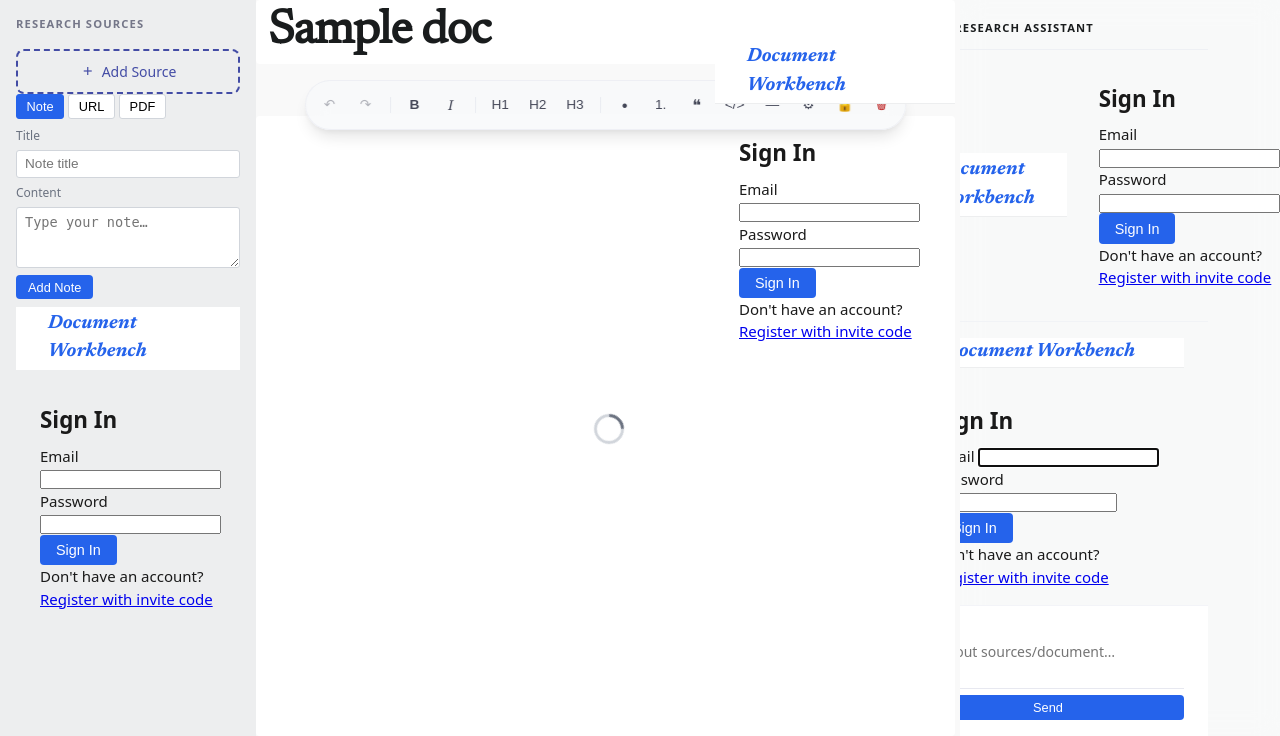
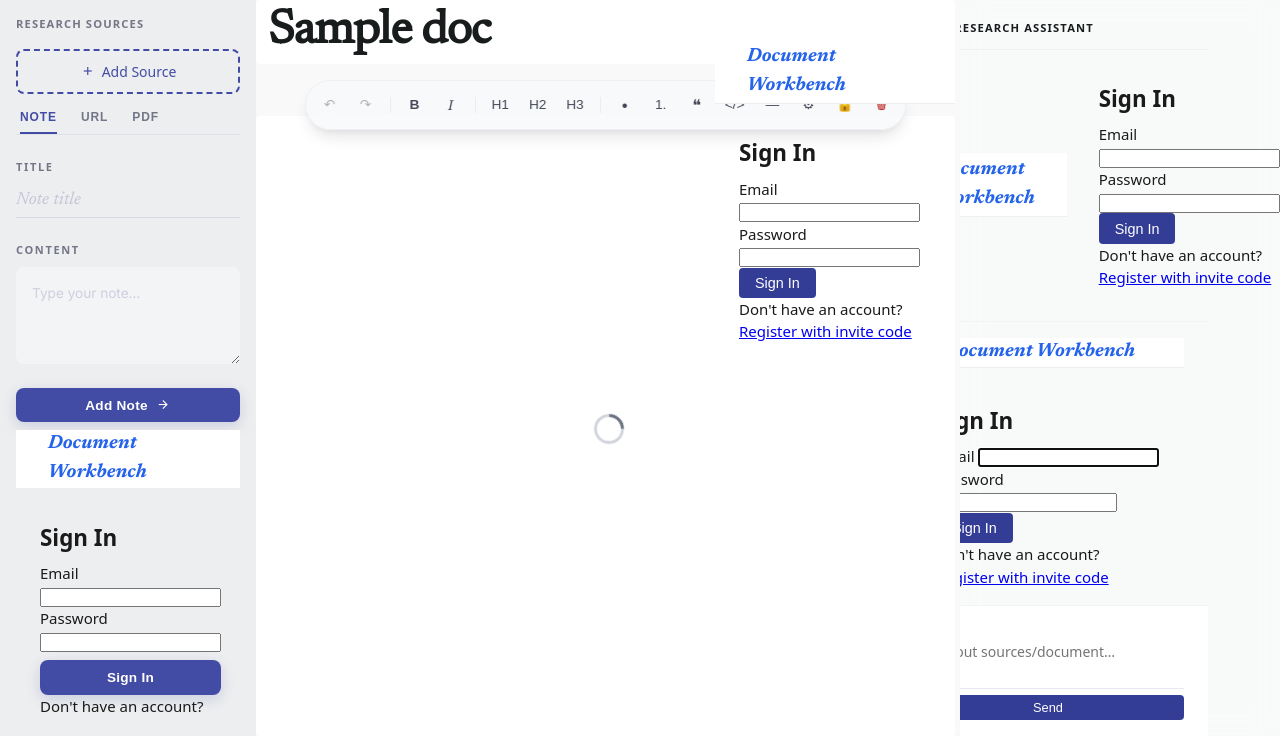
Before and after one commit to wgilpin/documentLM, a FastAPI app: template src/writer/templates/document.html in a window 1280 px wide, after a click that opens the changed part. Shown: the part 64-800 px from the top of the page. Run offline with FastAPI, Linux system fonts and the light colour scheme; the template is opened without the code that fills it: most values are stand-ins (such as "Sample title", 1, 10 or a date in 2020); some libraries are stand-ins or nearby versions.

Commit message:
feat: improve styles in doc viewer to match design

```diff
--- a/src/writer/templates/document.html
+++ b/src/writer/templates/document.html
@@ -34,7 +34,10 @@
                         <label>Content</label>
                         <textarea name="content" rows="3" placeholder="Type your note…"></textarea>
                     </div>
-                    <button type="submit" class="btn btn-primary btn-sm">Add Note</button>
+                    <button type="submit" class="btn btn-primary btn-sm">
+                        Add Note
+                        <span class="material-symbols-outlined" style="font-size: 1.1em;">arrow_forward</span>
+                    </button>
                 </form>
             </div>
 
@@ -57,7 +60,10 @@
                         <label>Summary</label>
                         <textarea name="content" rows="2" placeholder="Optional summary…"></textarea>
                     </div>
-                    <button type="submit" class="btn btn-primary btn-sm">Add URL</button>
+                    <button type="submit" class="btn btn-primary btn-sm">
+                        Add URL
+                        <span class="material-symbols-outlined" style="font-size: 1.1em;">arrow_forward</span>
+                    </button>
                 </form>
             </div>
 
@@ -77,7 +83,10 @@
                         <label>PDF file</label>
                         <input type="file" name="file" accept=".pdf" required>
                     </div>
-                    <button type="submit" class="btn btn-primary btn-sm">Upload PDF</button>
+                    <button type="submit" class="btn btn-primary btn-sm">
+                        Upload PDF
+                        <span class="material-symbols-outlined" style="font-size: 1.1em;">arrow_forward</span>
+                    </button>
                 </form>
             </div>
         </details>
--- a/static/style.css
+++ b/static/style.css
@@ -12,7 +12,8 @@ body {
     background: #f9f9f9;
 }
 
-header, .site-header {
+header,
+.site-header {
     background: #ffffff;
     padding: 0 2rem;
     height: 64px;
@@ -69,7 +70,9 @@ main:has(.editor-layout) {
     font-weight: 500;
 }
 
-.doc-item a:hover { text-decoration: underline; }
+.doc-item a:hover {
+    text-decoration: underline;
+}
 
 .doc-item .meta {
     font-size: 0.8rem;
@@ -87,25 +90,31 @@ main:has(.editor-layout) {
 }
 
 .btn-primary {
-    background: #2563eb;
+    background: #343d96;
     color: #fff;
 }
 
-.btn-primary:hover { background: #1d4ed8; }
+.btn-primary:hover {
+    background: #1d4ed8;
+}
 
 .btn-danger {
     background: #dc2626;
     color: #fff;
 }
 
-.btn-danger:hover { background: #b91c1c; }
+.btn-danger:hover {
+    background: #b91c1c;
+}
 
 .btn-secondary {
     background: #e5e7eb;
     color: #374151;
 }
 
-.btn-secondary:hover { background: #d1d5db; }
+.btn-secondary:hover {
+    background: #d1d5db;
+}
 
 /* Editor layout */
 .editor-layout {
@@ -140,7 +149,7 @@ main:has(.editor-layout) {
 .chat-panel {
     display: flex;
     flex-direction: column;
-    background: rgba(248,249,250,0.85);
+    background: rgba(248, 249, 250, 0.85);
     backdrop-filter: blur(12px);
     border-left: none;
     overflow: hidden;
@@ -149,7 +158,7 @@ main:has(.editor-layout) {
 
 .chat-panel-header {
     padding: 1.25rem 1.5rem 0.75rem;
-    border-bottom: 1px solid rgba(196,197,217,0.2);
+    border-bottom: 1px solid rgba(196, 197, 217, 0.2);
     flex-shrink: 0;
 }
 
@@ -173,7 +182,7 @@ main:has(.editor-layout) {
 .chat-input-wrap {
     padding: 1rem 1.5rem;
     background: #ffffff;
-    border-top: 1px solid rgba(196,197,217,0.2);
+    border-top: 1px solid rgba(196, 197, 217, 0.2);
     flex-shrink: 0;
 }
 
@@ -236,7 +245,7 @@ main:has(.editor-layout) {
     display: flex;
     align-items: center;
     justify-content: center;
-    background: rgba(255,255,255,0.8);
+    background: rgba(255, 255, 255, 0.8);
     border-radius: 4px;
     z-index: 10;
 }
@@ -295,8 +304,13 @@ main:has(.editor-layout) {
     margin-bottom: 0.2em;
 }
 
-.tiptap-editor .ProseMirror strong { font-weight: 600; }
-.tiptap-editor .ProseMirror em { font-style: italic; }
+.tiptap-editor .ProseMirror strong {
+    font-weight: 600;
+}
+
+.tiptap-editor .ProseMirror em {
+    font-style: italic;
+}
 
 .tiptap-editor .ProseMirror code {
     background: #f3f4f6;
@@ -447,11 +461,13 @@ main:has(.editor-layout) {
     border-radius: 0.5rem;
     background: #ffffff;
     font-size: 0.85rem;
-    box-shadow: 0 1px 2px rgba(0,0,0,0.04);
+    box-shadow: 0 1px 2px rgba(0, 0, 0, 0.04);
     transition: border-color 0.15s;
 }
 
-.source-item:hover { border-color: #c4c5d9; }
+.source-item:hover {
+    border-color: #c4c5d9;
+}
 
 .source-type-icon {
     color: #434ca5;
@@ -486,27 +502,164 @@ main:has(.editor-layout) {
 
 .source-tabs {
     display: flex;
-    gap: 0.25rem;
-    margin-bottom: 0.5rem;
+    gap: 1.5rem;
+    border-bottom: 1px solid rgba(196, 197, 217, 0.3);
+    margin-bottom: 1.5rem;
+    padding-left: 0.25rem;
+    margin-top: 1rem;
 }
 
 .tab-btn {
-    padding: 0.25rem 0.6rem;
-    border: 1px solid #d1d5db;
-    border-radius: 3px;
+    padding: 0 0 0.5rem 0;
+    font-size: 0.75rem;
+    font-weight: 600;
+    letter-spacing: 0.075em;
+    text-transform: uppercase;
+    border: none;
+    background: transparent;
+    border-bottom: 2px solid transparent;
+    color: #747688;
     cursor: pointer;
-    background: #fff;
-    font-size: 0.8rem;
+    transition: all 0.2s;
+}
+
+.tab-btn:hover {
+    color: #191c1d;
 }
 
 .tab-btn.active {
-    background: #2563eb;
-    color: #fff;
-    border-color: #2563eb;
+    border-bottom-color: #434ca5;
+    color: #434ca5;
 }
 
-.tab-panel { display: none; }
-.tab-panel.active { display: block; }
+/* Specific overrides for Add Source section inputs */
+.sources-panel .form-group {
+    display: flex;
+    flex-direction: column;
+    gap: 0.5rem;
+    margin-bottom: 1.5rem;
+}
+
+.sources-panel .form-group label {
+    font-size: 0.6875rem;
+    text-transform: uppercase;
+    letter-spacing: 0.15em;
+    color: #747688;
+    font-weight: 600;
+}
+
+.sources-panel .form-group input {
+    width: 100%;
+    background: transparent;
+    border: none !important;
+    border-bottom: 1px solid rgba(196, 197, 217, 0.5) !important;
+    border-radius: 0 !important;
+    padding: 0.5rem 0 !important;
+    font-size: 1.1rem !important;
+    font-family: 'Newsreader', Georgia, serif;
+    font-style: italic;
+    color: #191c1d;
+}
+
+.sources-panel .form-group input:focus {
+    outline: none;
+    border-bottom-color: #434ca5 !important;
+    box-shadow: none !important;
+}
+
+.sources-panel .form-group input::placeholder {
+    color: #c4c5d9;
+}
+
+/* Specific styling for file inputs to appear clean and grey */
+.sources-panel .form-group input[type="file"] {
+    font-family: 'Inter', sans-serif !important;
+    font-style: normal !important;
+    font-size: 0.85rem !important;
+    color: #747688 !important;
+    border: none !important;
+    padding: 0.5rem 0 !important;
+    cursor: pointer;
+}
+
+.sources-panel .form-group input[type="file"]::file-selector-button {
+    font-family: 'Inter', sans-serif;
+    font-weight: 600;
+    font-size: 0.75rem;
+    color: #434656;
+    background: #f3f4f5;
+    border: 1px solid rgba(196, 197, 217, 0.5);
+    border-radius: 4px;
+    padding: 0.4rem 0.8rem;
+    cursor: pointer;
+    margin-right: 1rem;
+    transition: all 0.2s ease;
+}
+
+.sources-panel .form-group input[type="file"]::file-selector-button:hover {
+    background: #e1e3e4;
+    border-color: #747688;
+}
+
+.sources-panel .form-group textarea {
+    width: 100%;
+    background: #f3f4f5 !important;
+    border-radius: 0.5rem !important;
+    padding: 1rem !important;
+    border: none !important;
+    color: #191c1d;
+    line-height: 1.6;
+    font-family: 'Inter', sans-serif !important;
+    resize: vertical;
+}
+
+.sources-panel .form-group textarea::placeholder {
+    color: rgba(196, 197, 217, 0.8);
+}
+
+.sources-panel .form-group textarea:focus {
+    outline: none;
+    box-shadow: 0 0 0 2px rgba(67, 76, 165, 0.2) !important;
+}
+
+.sources-panel form button[type="submit"] {
+    position: relative;
+    padding: 0.6rem 1.25rem !important;
+    background: #434ca5 !important;
+    color: #ffffff !important;
+    border-radius: 0.5rem !important;
+    font-weight: 600 !important;
+    transition: all 0.2s;
+    box-shadow: 0 4px 14px 0 rgba(67, 76, 165, 0.2) !important;
+    border: none !important;
+    cursor: pointer;
+    display: flex !important;
+    align-items: center;
+    justify-content: center;
+    gap: 0.5rem;
+    width: 100% !important;
+    font-size: 0.85rem !important;
+    letter-spacing: 0.02em;
+    margin-top: 0.5rem;
+}
+
+.sources-panel form button[type="submit"]:hover {
+    background: #343d96 !important;
+    transform: translateY(-1px);
+    box-shadow: 0 6px 16px 0 rgba(67, 76, 165, 0.25) !important;
+}
+
+.sources-panel form button[type="submit"]:active {
+    transform: scale(0.98);
+}
+
+.tab-panel {
+    display: none;
+}
+
+.tab-panel.active {
+    display: block;
+}
 
 .form-group {
     display: flex;
@@ -590,7 +743,10 @@ main:has(.editor-layout) {
     font-style: italic;
 }
 
-h1 { font-size: 1.4rem; margin-bottom: 0.5rem; }
+h1 {
+    font-size: 1.4rem;
+    margin-bottom: 0.5rem;
+}
 
 .page-header {
     display: flex;
@@ -606,21 +762,21 @@ dialog {
     border-radius: 6px;
     padding: 0;
     max-width: 95vw;
-    box-shadow: 0 8px 32px rgba(0,0,0,0.18);
+    box-shadow: 0 8px 32px rgba(0, 0, 0, 0.18);
     overflow: hidden;
     margin: auto;
 }
 
 dialog::backdrop {
-    background: rgba(0,0,0,0.2);
+    background: rgba(0, 0, 0, 0.2);
 }
 
 /* AI command modal — Stitch design */
 #command-modal {
     width: 36rem;
-    border: 1px solid rgba(103,217,201,0.20);
+    border: 1px solid rgba(103, 217, 201, 0.20);
     border-radius: 0.5rem;
-    box-shadow: 0 12px 40px rgba(25,28,29,0.06), 0 0 15px rgba(103,217,201,0.20);
+    box-shadow: 0 12px 40px rgba(25, 28, 29, 0.06), 0 0 15px rgba(103, 217, 201, 0.20);
     background: #ffffff;
     font-family: 'Inter', system-ui, sans-serif;
     color: #191c1d;
@@ -632,7 +788,7 @@ dialog::backdrop {
     justify-content: space-between;
     padding: 1rem 1.5rem;
     background: #f3f4f5;
-    border-bottom: 1px solid rgba(196,197,217,0.3);
+    border-bottom: 1px solid rgba(196, 197, 217, 0.3);
 }
 
 .ai-modal-header-brand {
@@ -666,7 +822,9 @@ dialog::backdrop {
     font-size: 1rem;
 }
 
-.ai-modal-close:hover { color: #191c1d; }
+.ai-modal-close:hover {
+    color: #191c1d;
+}
 
 .ai-modal-input-section {
     padding: 1.5rem 1.5rem 0.5rem;
@@ -678,7 +836,7 @@ dialog::backdrop {
     width: 100%;
     padding: 0.75rem 2.5rem 0.75rem 0;
     border: none;
-    border-bottom: 1px solid rgba(196,197,217,0.5);
+    border-bottom: 1px solid rgba(196, 197, 217, 0.5);
     outline: none;
     font-size: 1rem;
     font-family: 'Newsreader', Georgia, serif;
@@ -695,7 +853,9 @@ dialog::backdrop {
     border-bottom-color: #434ca5;
 }
 
-.modal-body-input::placeholder { color: #c4c5d9; }
+.modal-body-input::placeholder {
+    color: #c4c5d9;
+}
 
 .ai-modal-send {
     position: absolute;
@@ -710,7 +870,9 @@ dialog::backdrop {
     padding: 0;
 }
 
-.ai-modal-send:hover { opacity: 0.8; }
+.ai-modal-send:hover {
+    opacity: 0.8;
+}
 
 .ai-modal-quick-actions {
     display: grid;
@@ -734,8 +896,8 @@ dialog::backdrop {
 }
 
 .ai-quick-action:hover {
-    background: rgba(133,246,229,0.2);
-    border-color: rgba(103,217,201,0.3);
+    background: rgba(133, 246, 229, 0.2);
+    border-color: rgba(103, 217, 201, 0.3);
 }
 
 .ai-quick-action .material-symbols-outlined {
@@ -762,8 +924,8 @@ dialog::backdrop {
     margin: 0 1.5rem 1.5rem;
     padding: 1rem;
     border-radius: 0.25rem;
-    background: rgba(255,219,207,0.10);
-    border: 1px solid rgba(255,181,155,0.3);
+    background: rgba(255, 219, 207, 0.10);
+    border: 1px solid rgba(255, 181, 155, 0.3);
 }
 
 .ai-modal-context-header {
@@ -798,7 +960,7 @@ dialog::backdrop {
     gap: 1rem;
     padding: 1rem 1.5rem;
     background: #f3f4f5;
-    border-top: 1px solid rgba(196,197,217,0.3);
+    border-top: 1px solid rgba(196, 197, 217, 0.3);
 }
 
 .ai-modal-cancel {
@@ -813,7 +975,9 @@ dialog::backdrop {
     transition: color 0.15s;
 }
 
-.ai-modal-cancel:hover { color: #191c1d; }
+.ai-modal-cancel:hover {
+    color: #191c1d;
+}
 
 .ai-modal-apply {
     padding: 0.5rem 1.5rem;
@@ -825,12 +989,17 @@ dialog::backdrop {
     font-weight: 600;
     cursor: pointer;
     transition: opacity 0.15s, transform 0.1s;
-    box-shadow: 0 1px 2px rgba(0,0,0,0.1);
+    box-shadow: 0 1px 2px rgba(0, 0, 0, 0.1);
     position: relative;
 }
 
-.ai-modal-apply:hover { opacity: 0.9; }
-.ai-modal-apply:active { transform: scale(0.97); }
+.ai-modal-apply:hover {
+    opacity: 0.9;
+}
+
+.ai-modal-apply:active {
+    transform: scale(0.97);
+}
 
 .modal-submit-btn--loading {
     color: transparent;
@@ -842,7 +1011,7 @@ dialog::backdrop {
     position: absolute;
     width: 0.85rem;
     height: 0.85rem;
-    border: 2px solid rgba(255,255,255,0.4);
+    border: 2px solid rgba(255, 255, 255, 0.4);
     border-top-color: #ffffff;
     border-radius: 50%;
     animation: chat-spin 0.8s linear infinite;
@@ -871,7 +1040,7 @@ dialog::backdrop {
 .suggestion-card--inline {
     pointer-events: all;
     background: #fff;
-    box-shadow: 0 2px 8px rgba(0,0,0,0.12);
+    box-shadow: 0 2px 8px rgba(0, 0, 0, 0.12);
 }
 
 /* US4: Source entry collapse (details/summary) */
@@ -899,7 +1068,9 @@ dialog::backdrop {
     transition: border-color 0.15s, color 0.15s;
 }
 
-.source-add-summary::-webkit-details-marker { display: none; }
+.source-add-summary::-webkit-details-marker {
+    display: none;
+}
 
 .source-add-summary:hover {
     border-color: #434ca5;
@@ -961,7 +1132,7 @@ details[open] .source-add-summary {
     gap: 0.5rem;
     padding: 0.5rem 1rem;
     flex-shrink: 0;
-    border-bottom: 1px solid rgba(196,197,217,0.15);
+    border-bottom: 1px solid rgba(196, 197, 217, 0.15);
 }
 
 .meta-chat-sessions select {
@@ -1001,7 +1172,7 @@ details[open] .source-add-summary {
 
 .chat-turn--user {
     background: transparent;
-    border: 1px solid rgba(196,197,217,0.3);
+    border: 1px solid rgba(196, 197, 217, 0.3);
     border-radius: 0.75rem 0.75rem 0 0.75rem;
     align-self: flex-end;
     max-width: 90%;
@@ -1033,11 +1204,24 @@ details[open] .source-add-summary {
     line-height: 1.5;
 }
 
-.chat-content--markdown p { margin: 0 0 0.5em; }
-.chat-content--markdown p:last-child { margin-bottom: 0; }
+.chat-content--markdown p {
+    margin: 0 0 0.5em;
+}
+
+.chat-content--markdown p:last-child {
+    margin-bottom: 0;
+}
+
 .chat-content--markdown ul,
-.chat-content--markdown ol { margin: 0 0 0.5em 1.2em; padding: 0; }
-.chat-content--markdown li { margin-bottom: 0.2em; }
+.chat-content--markdown ol {
+    margin: 0 0 0.5em 1.2em;
+    padding: 0;
+}
+
+.chat-content--markdown li {
+    margin-bottom: 0.2em;
+}
+
 .chat-content--markdown code {
     background: #f3f4f6;
     border-radius: 3px;
@@ -1045,6 +1229,7 @@ details[open] .source-add-summary {
     font-size: 0.85em;
     font-family: monospace;
 }
+
 .chat-content--markdown pre {
     background: #f3f4f6;
     border-radius: 4px;
@@ -1052,9 +1237,19 @@ details[open] .source-add-summary {
     overflow-x: auto;
     margin: 0 0 0.5em;
 }
-.chat-content--markdown pre code { background: none; padding: 0; }
-.chat-content--markdown strong { font-weight: 600; }
-.chat-content--markdown em { font-style: italic; }
+
+.chat-content--markdown pre code {
+    background: none;
+    padding: 0;
+}
+
+.chat-content--markdown strong {
+    font-weight: 600;
+}
+
+.chat-content--markdown em {
+    font-style: italic;
+}
 
 .chat-action-buttons {
     display: flex;
@@ -1075,7 +1270,7 @@ details[open] .source-add-summary {
     width: 100%;
     padding: 0.5rem 2.5rem 0.5rem 0;
     border: none;
-    border-bottom: 1px solid rgba(196,197,217,0.4);
+    border-bottom: 1px solid rgba(196, 197, 217, 0.4);
     border-radius: 0;
     background: transparent;
     font-size: 0.875rem;
@@ -1146,7 +1341,9 @@ details[open] .source-add-summary {
 }
 
 @keyframes chat-spin {
-    to { transform: rotate(360deg); }
+    to {
+        transform: rotate(360deg);
+    }
 }
 
 /* Editor toolbar (undo/redo) */
```
